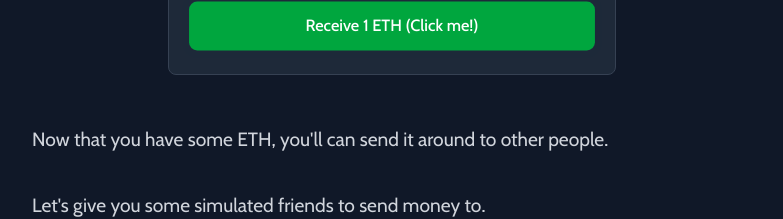
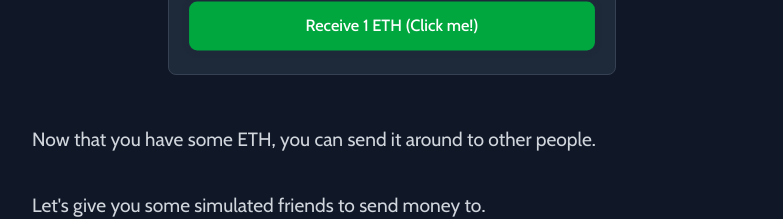
Before and after one commit to sudo-owen/explain-eth, a React (Vite) app: page /intro in a window 1280 px wide. Shown: the part 2640-2859 px from the top of the page, without its empty margins (248-1031 px from the left). Built offline with nearby package versions, Linux system fonts and the light colour scheme.

Commit message:
fix typo

```diff
--- a/src/pages/IntroPage.tsx
+++ b/src/pages/IntroPage.tsx
@@ -119,7 +119,7 @@ const IntroPage: React.FC = () => {
             </div>
 
             <p className="text-gray-300 leading-relaxed mb-8">
-              Now that you have some ETH, you'll can send it around to other people.
+              Now that you have some ETH, you can send it around to other people.
             </p>
 
             <p className="text-gray-300 leading-relaxed mb-8">
```
